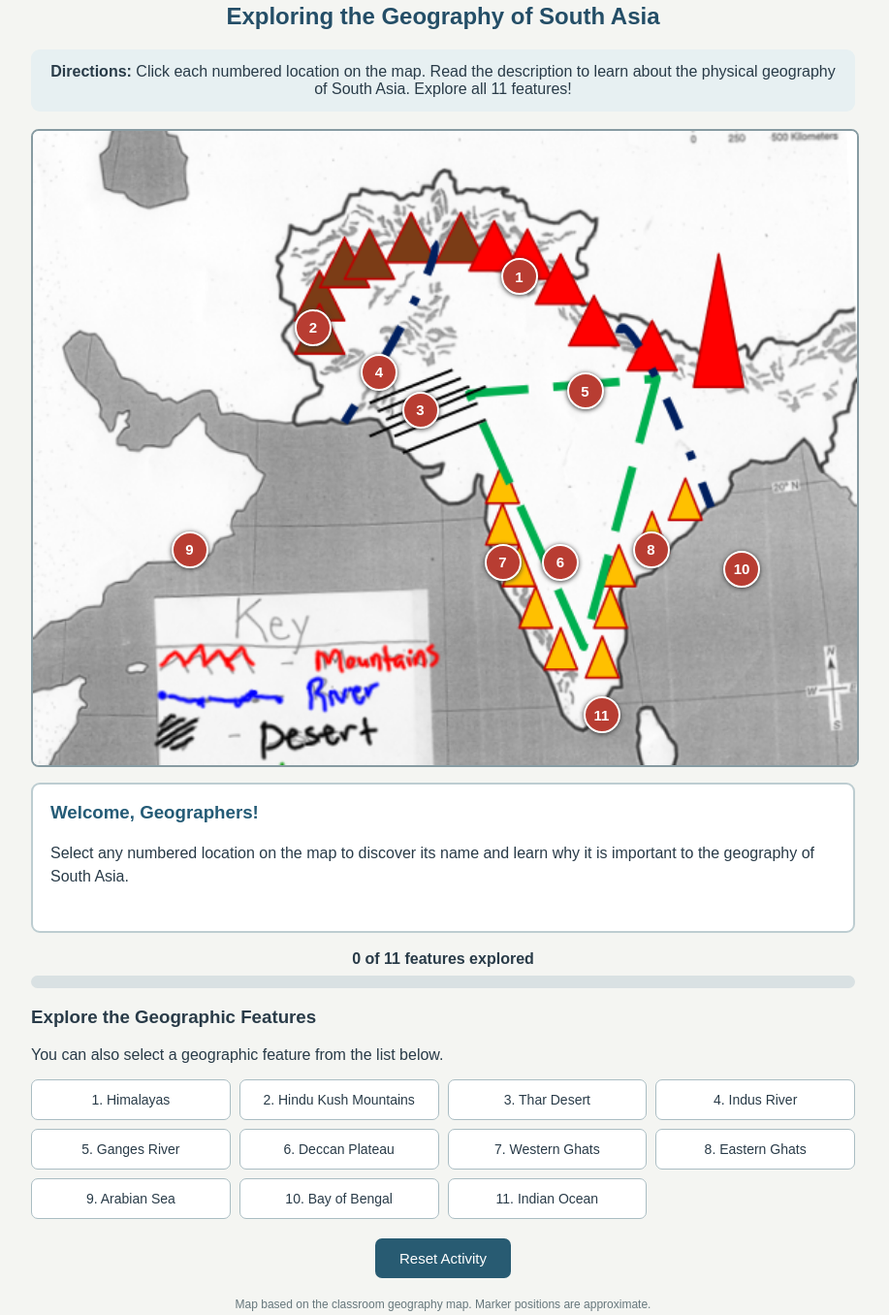
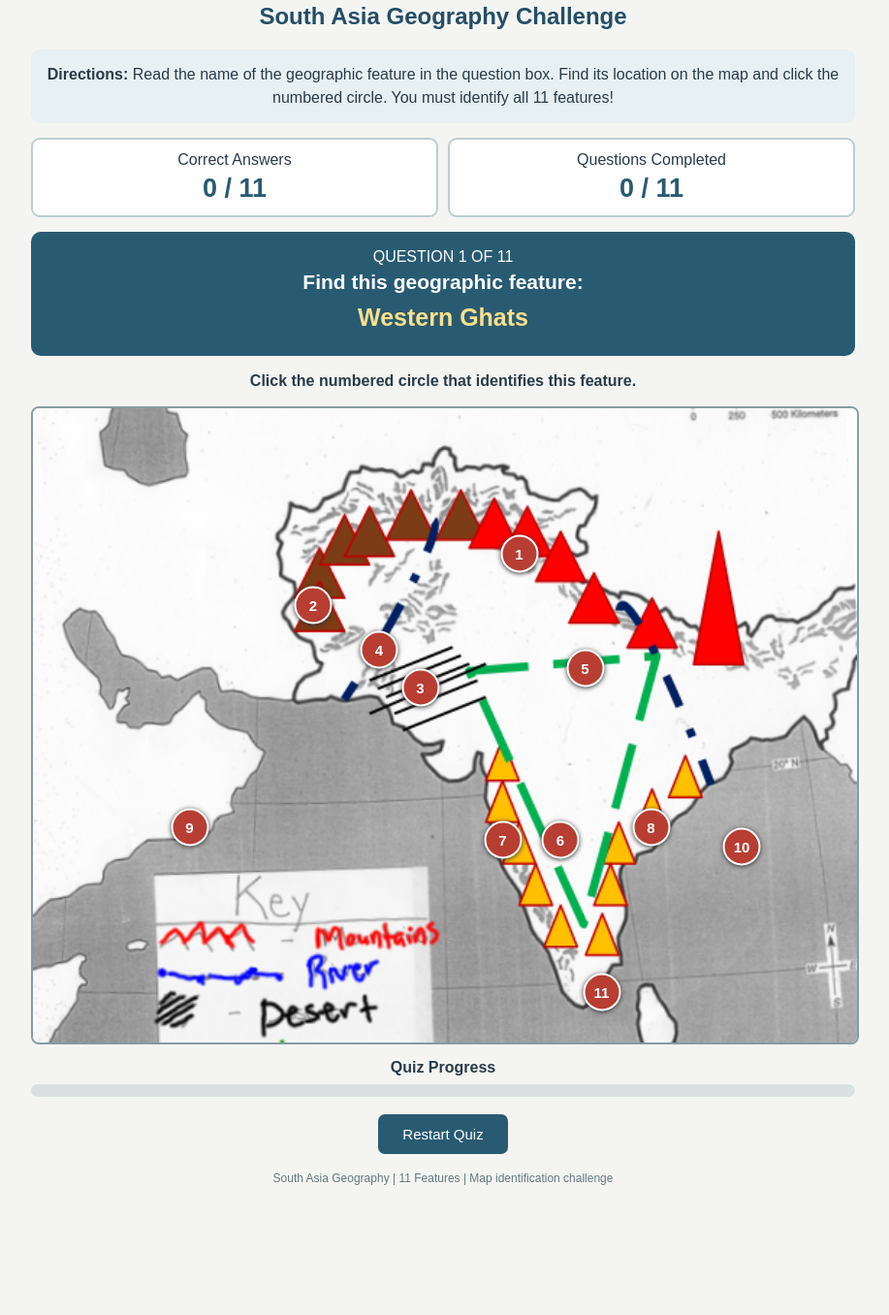
Before and after one commit to jbodine-source/south-asia-map, a plain HTML site: page index.html in a window 1280 px wide. Shown: the part 32-1388 px from the top of the page at 97% size, without its empty margins (183-1100 px from the left). After the commit the page ends 1281 px from the top, so only its background shows below. Drawn offline with Linux system fonts and the light colour scheme.

Commit message:
Revise title and enhance geography quiz layout
Updated the title and instructions for the South Asia geography activity. Enhanced the scoreboard and quiz functionality with new elements and improved styling.

```diff
--- a/index.html
+++ b/index.html
@@ -4,7 +4,8 @@
 <head>
 <meta charset="UTF-8">
 <meta name="viewport" content="width=device-width, initial-scale=1.0">
-<title>South Asia Geography Explorer</title>
+
+<title>South Asia Geography Challenge</title>
 
 <style>
 body {
@@ -30,10 +31,66 @@
   padding: 14px;
   border-radius: 9px;
   text-align: center;
-    margin-bottom: 18px;
+  line-height: 1.5;
 }
 
-  /* Map and clickable markers */
+/* QUIZ SCORE */
+
+.scoreboard {
+  display: grid;
+  grid-template-columns: 1fr 1fr;
+  gap: 10px;
+  margin: 15px 0;
+}
+
+.score-box {
+  background: white;
+  border: 2px solid #bdcdd1;
+  border-radius: 9px;
+  padding: 12px;
+  text-align: center;
+}
+
+.score-number {
+  display: block;
+  font-size: 27px;
+  font-weight: bold;
+  color: #285b72;
+  margin-top: 5px;
+}
+
+/* QUESTION */
+
+.question-panel {
+  background: #285b72;
+  color: white;
+  border-radius: 10px;
+  padding: 17px;
+  text-align: center;
+  margin: 15px 0;
+}
+
+.question-panel h3 {
+  margin: 5px 0 10px;
+  font-size: 21px;
+}
+
+.question-name {
+  font-size: 25px;
+  font-weight: bold;
+  color: #ffdf8a;
+  margin: 8px 0;
+}
+
+.feedback {
+  min-height: 25px;
+  text-align: center;
+  font-weight: bold;
+  margin: 12px 0;
+  line-height: 1.4;
+}
+
+/* MAP */
 
 .map-container {
   position: relative;
@@ -54,8 +111,8 @@
 .marker {
   position: absolute;
   transform: translate(-50%, -50%);
-    width: clamp(27px, 4.5vw, 38px);
-    height: clamp(27px, 4.5vw, 38px);
+  width: clamp(29px, 4.5vw, 39px);
+  height: clamp(29px, 4.5vw, 39px);
   border-radius: 50%;
   border: 2px solid white;
   background: #b83d32;
@@ -74,40 +131,20 @@
   outline: 3px solid #244e67;
 }
 
-  .marker.visited {
+.marker.correct {
   background: #36835b;
+  cursor: default;
 }
 
-  .marker.selected {
-    background: #e6a126;
-    outline: 3px solid #244e67;
+.marker.incorrect {
+  background: #b83d32;
 }
 
-  /* Information panel */
-
-  .info-panel {
-    margin-top: 16px;
-    padding: 18px;
-    background: white;
-    border: 2px solid #bdcdd1;
-    border-radius: 9px;
-    min-height: 115px;
-  }
-
-  .info-panel h3 {
-    color: #245b76;
-    margin-top: 0;
-  }
-
-  .info-panel p {
-    line-height: 1.5;
-  }
-
-  /* Progress */
+/* PROGRESS */
 
 .progress-section {
   text-align: center;
-    margin: 18px 0;
+  margin: 15px 0;
   font-weight: bold;
 }
 
@@ -126,39 +163,11 @@
   transition: width .3s;
 }
 
-  /* Feature list */
+/* BUTTONS */
 
-  .feature-list {
-    display: grid;
-    grid-template-columns: repeat(
-      auto-fit, minmax(180px, 1fr)
-    );
-    gap: 9px;
-    margin: 15px 0;
-  }
-
-  .feature-list button {
-    padding: 12px 8px;
-    border: 1px solid #aabdc3;
-    border-radius: 7px;
-    background: white;
-    cursor: pointer;
-    color: #293b48;
-    font-size: 14px;
-  }
-
-  .feature-list button:hover {
-    background: #e7f0f2;
-  }
-
-  .feature-list button.visited {
-    background: #e0eee4;
-    border-color: #36835b;
-  }
-
-  .reset-button {
+.action-button {
   display: block;
-    margin: 20px auto;
+  margin: 18px auto;
   padding: 12px 25px;
   background: #285b72;
   color: white;
@@ -168,14 +177,37 @@
   cursor: pointer;
 }
 
-  .reset-button:hover {
+.action-button:hover {
   background: #193e50;
 }
 
+.action-button:disabled {
+  opacity: .5;
+  cursor: not-allowed;
+}
+
+.completion {
+  background: #e0eee4;
+  border: 2px solid #36835b;
+  border-radius: 10px;
+  padding: 20px;
+  text-align: center;
+  margin-top: 15px;
+}
+
+.completion h3 {
+  color: #286b46;
+}
+
+.hidden {
+  display: none;
+}
+
 .footer {
+  text-align: center;
+  color: #66777c;
   font-size: 12px;
-    color: #66777c;
-    text-align: center;
+  margin-top: 15px;
 }
 </style>
 </head>
@@ -184,139 +216,158 @@
 
 <div id="activity">
 
-  <h2>Exploring the Geography of South Asia</h2>
+<h2>South Asia Geography Challenge</h2>
 
 <div class="instructions">
   <strong>Directions:</strong>
-    Click each numbered location on the map.
-    Read the description to learn about the physical
-    geography of South Asia. Explore all 11 features!
+  Read the name of the geographic feature in the question box.
+  Find its location on the map and click the numbered circle.
+  You must identify all 11 features!
 </div>
 
-  <!-- BACKGROUND MAP AND CLICKABLE MARKERS -->
+<!-- SCOREBOARD -->
+
+<div class="scoreboard">
+
+  <div class="score-box">
+    Correct Answers
+    <span class="score-number" id="score">0 / 11</span>
+  </div>
+
+  <div class="score-box">
+    Questions Completed
+    <span class="score-number" id="completed">0 / 11</span>
+  </div>
+
+</div>
+
+<!-- QUESTION -->
+
+<div class="question-panel" id="question-panel">
+
+  <div id="question-number">QUESTION 1 OF 11</div>
+
+  <h3>Find this geographic feature:</h3>
+
+  <div class="question-name" id="question-name">
+    Loading...
+  </div>
+
+</div>
+
+<div class="feedback" id="feedback" aria-live="polite">
+  Click the numbered circle on the map that identifies this feature.
+</div>
+
+<!-- MAP -->
 
 <div class="map-container">
 
   <img src="south-asia-map.png"
        alt="Classroom map of South Asia">
 
-    <!-- 1 Himalayas -->
+  <!-- 1 HIMALAYAS -->
   <button class="marker"
     style="left:59%; top:23%;"
     data-id="himalayas"
-      aria-label="Himalayas">1</button>
+    aria-label="Map location 1">1</button>
 
-    <!-- 2 Hindu Kush -->
+  <!-- 2 HINDU KUSH -->
   <button class="marker"
     style="left:34%; top:31%;"
     data-id="hindukush"
-      aria-label="Hindu Kush Mountains">2</button>
+    aria-label="Map location 2">2</button>
 
-    <!-- 3 Thar Desert -->
+  <!-- 3 THAR DESERT -->
   <button class="marker"
     style="left:47%; top:44%;"
     data-id="thar"
-      aria-label="Thar Desert">3</button>
+    aria-label="Map location 3">3</button>
 
-    <!-- 4 Indus River -->
+  <!-- 4 INDUS RIVER -->
   <button class="marker"
     style="left:42%; top:38%;"
     data-id="indus"
-      aria-label="Indus River">4</button>
+    aria-label="Map location 4">4</button>
 
-    <!-- 5 Ganges River -->
+  <!-- 5 GANGES RIVER -->
   <button class="marker"
     style="left:67%; top:41%;"
     data-id="ganges"
-      aria-label="Ganges River">5</button>
+    aria-label="Map location 5">5</button>
 
-    <!-- 6 Deccan Plateau -->
+  <!-- 6 DECCAN PLATEAU -->
   <button class="marker"
     style="left:64%; top:68%;"
     data-id="deccan"
-      aria-label="Deccan Plateau">6</button>
+    aria-label="Map location 6">6</button>
 
-    <!-- 7 Western Ghats -->
+  <!-- 7 WESTERN GHATS -->
   <button class="marker"
     style="left:57%; top:68%;"
     data-id="western"
-      aria-label="Western Ghats">7</button>
+    aria-label="Map location 7">7</button>
 
-    <!-- 8 Eastern Ghats -->
+  <!-- 8 EASTERN GHATS -->
   <button class="marker"
     style="left:75%; top:66%;"
     data-id="eastern"
-      aria-label="Eastern Ghats">8</button>
+    aria-label="Map location 8">8</button>
 
-    <!-- 9 Arabian Sea -->
+  <!-- 9 ARABIAN SEA -->
   <button class="marker"
     style="left:19%; top:66%;"
     data-id="arabian"
-      aria-label="Arabian Sea">9</button>
+    aria-label="Map location 9">9</button>
 
-    <!-- 10 Bay of Bengal -->
+  <!-- 10 BAY OF BENGAL -->
   <button class="marker"
     style="left:86%; top:69%;"
     data-id="bengal"
-      aria-label="Bay of Bengal">10</button>
+    aria-label="Map location 10">10</button>
 
-    <!-- 11 Indian Ocean -->
+  <!-- 11 INDIAN OCEAN -->
   <button class="marker"
     style="left:69%; top:92%;"
     data-id="ocean"
-      aria-label="Indian Ocean">11</button>
+    aria-label="Map location 11">11</button>
 
 </div>
 
-  <!-- INFORMATION PANEL -->
-
-  <div class="info-panel" aria-live="polite">
-
-    <h3 id="feature-title">
-      Welcome, Geographers!
-    </h3>
-
-    <p id="feature-description">
-      Select any numbered location on the map
-      to discover its name and learn why it is
-      important to the geography of South Asia.
-    </p>
-
-  </div>
-
-  <!-- PROGRESS BAR -->
+<!-- PROGRESS -->
 
 <div class="progress-section">
 
-    <span id="progress-count">
-      0 of 11 features explored
-    </span>
+  Quiz Progress
 
   <div class="progress-bar">
-      <div class="progress-fill"
-           id="progress-fill"></div>
+    <div class="progress-fill" id="progress-fill"></div>
   </div>
 
 </div>
 
-  <!-- ALTERNATIVE FEATURE LIST -->
+<!-- FINAL RESULTS -->
 
-  <h3>Explore the Geographic Features</h3>
+<div class="completion hidden" id="completion">
 
-  <p>
-    You can also select a geographic feature
-    from the list below.
-  </p>
+  <h3>Geography Challenge Complete!</h3>
 
-  <div class="feature-list" id="feature-list"></div>
+  <p id="final-score"></p>
 
-  <button class="reset-button" id="reset-button">
-    Reset Activity
+  <p id="final-message"></p>
+
+  <button class="action-button" id="restart">
+    Try Again
+  </button>
+
+</div>
+
+<button class="action-button" id="reset">
+  Restart Quiz
 </button>
 
 <p class="footer">
-    Map based on the classroom geography map.
-    Marker positions are approximate.
+  South Asia Geography | 11 Features | Map identification challenge
 </p>
 
 </div>
@@ -327,205 +378,255 @@
 
   const features = {
 
-    himalayas: {
-      name: "1. Himalayas",
-      description:
-        "The Himalayas are a massive mountain range along the northern border of India. They include Mount Everest, the world's highest mountain. These mountains influence climate by blocking cold air and helping produce rainfall."
-    },
+    himalayas: "Himalayas",
 
-    hindukush: {
-      name: "2. Hindu Kush Mountains",
-      description:
-        "The Hindu Kush is a rugged mountain range located mainly in Afghanistan and extending into northern Pakistan. It forms part of the mountainous landscape northwest of the Indian subcontinent and has historically influenced travel and trade."
-    },
+    hindukush: "Hindu Kush Mountains",
 
-    thar: {
-      name: "3. Thar Desert",
-      description:
-        "The Thar Desert, also called the Great Indian Desert, is located in northwestern India and southeastern Pakistan. It is a hot, dry region with sandy dunes and limited rainfall."
-    },
+    thar: "Thar Desert",
 
-    indus: {
-      name: "4. Indus River",
-      description:
-        "The Indus River begins in the Tibetan Plateau and flows through the Himalayas and Pakistan before emptying into the Arabian Sea. The Indus Valley was home to one of the world's earliest civilizations, including Harappa and Mohenjo-Daro."
-    },
+    indus: "Indus River",
 
-    ganges: {
-      name: "5. Ganges River",
-      description:
-        "The Ganges River begins in the Himalayas and flows across northern India and Bangladesh. It provides water for farming and millions of people. It is also a sacred river in Hinduism."
-    },
+    ganges: "Ganges River",
 
-    deccan: {
-      name: "6. Deccan Plateau",
-      description:
-        "The Deccan Plateau is a large, elevated region covering much of southern India. It is bordered by the Western and Eastern Ghats. Its elevation and landscape influence the region's rivers, climate, and agriculture."
-    },
+    deccan: "Deccan Plateau",
 
-    western: {
-      name: "7. Western Ghats",
-      description:
-        "The Western Ghats are a mountain range running along the western side of India. They influence rainfall by forcing moist winds from the Arabian Sea upward, creating wet conditions on their western slopes."
-    },
+    western: "Western Ghats",
 
-    eastern: {
-      name: "8. Eastern Ghats",
-      description:
-        "The Eastern Ghats are a discontinuous mountain range along India's eastern coast. They border the Deccan Plateau and are separated in places by rivers flowing toward the Bay of Bengal."
-    },
+    eastern: "Eastern Ghats",
 
-    arabian: {
-      name: "9. Arabian Sea",
-      description:
-        "The Arabian Sea is part of the northern Indian Ocean. It lies west of India and borders the western coast of the Indian subcontinent. It has been an important route for trade and transportation."
-    },
+    arabian: "Arabian Sea",
 
-    bengal: {
-      name: "10. Bay of Bengal",
-      description:
-        "The Bay of Bengal is located east of India and west of Myanmar. It is the northeastern part of the Indian Ocean. The Ganges and Brahmaputra river systems empty into it, forming a large delta."
-    },
+    bengal: "Bay of Bengal",
 
-    ocean: {
-      name: "11. Indian Ocean",
-      description:
-        "The Indian Ocean is the third-largest ocean in the world. It borders South Asia to the south and has connected the region to Africa, the Middle East, and Southeast Asia through trade and travel for centuries."
-    }
+    ocean: "Indian Ocean"
 
   };
 
-  const visited = new Set();
+  let questions = [];
+  let currentQuestion = 0;
+  let score = 0;
+  let completed = 0;
+  let locked = false;
 
-  const title =
-    document.getElementById("feature-title");
+  const questionName =
+    document.getElementById("question-name");
 
-  const description =
-    document.getElementById("feature-description");
+  const questionNumber =
+    document.getElementById("question-number");
 
-  const count =
-    document.getElementById("progress-count");
+  const feedback =
+    document.getElementById("feedback");
 
-  const progress =
+  const scoreDisplay =
+    document.getElementById("score");
+
+  const completedDisplay =
+    document.getElementById("completed");
+
+  const progressFill =
     document.getElementById("progress-fill");
 
-  const featureList =
-    document.getElementById("feature-list");
+  const completion =
+    document.getElementById("completion");
 
-  function selectFeature(id) {
+  const markers =
+    document.querySelectorAll(".marker");
 
-    const feature = features[id];
+  // RANDOMIZE THE QUESTION ORDER
 
-    if (!feature) return;
+  function shuffle(array) {
 
-    title.textContent = feature.name;
-    description.textContent = feature.description;
+    for (let i = array.length - 1; i > 0; i--) {
 
-    visited.add(id);
+      const j = Math.floor(Math.random() * (i + 1));
 
-    // Update map markers
-    document.querySelectorAll(".marker").forEach(marker => {
+      [array[i], array[j]] = [array[j], array[i]];
 
-      marker.classList.toggle(
-        "visited",
-        visited.has(marker.dataset.id)
-      );
+    }
 
-      marker.classList.toggle(
-        "selected",
-        marker.dataset.id === id
-      );
+    return array;
 
+  }
+
+  // DISPLAY CURRENT QUESTION
+
+  function showQuestion() {
+
+    if (currentQuestion >= questions.length) {
+      finishQuiz();
+      return;
+    }
+
+    locked = false;
+
+    const id = questions[currentQuestion];
+
+    questionNumber.textContent =
+      "QUESTION " + (currentQuestion + 1) + " OF 11";
+
+    questionName.textContent = features[id];
+
+    feedback.textContent =
+      "Click the numbered circle that identifies this feature.";
+
+    markers.forEach(marker => {
+      marker.disabled = marker.classList.contains("correct");
     });
 
-    // Update feature list
-    document.querySelectorAll(".feature-list button")
-      .forEach(button => {
+  }
 
-        button.classList.toggle(
-          "visited",
-          visited.has(button.dataset.id)
-        );
+  // CHECK STUDENT ANSWER
 
-        button.setAttribute(
-          "aria-pressed",
-          button.dataset.id === id ? "true" : "false"
-        );
+  function checkAnswer(id, marker) {
 
-      });
+    if (locked || marker.classList.contains("correct")) {
+      return;
+    }
 
-    // Update progress
-    count.textContent =
-      visited.size + " of 11 features explored";
+    const correctAnswer = questions[currentQuestion];
 
-    progress.style.width =
-      (visited.size / 11 * 100) + "%";
+    if (id === correctAnswer) {
 
-    if (visited.size === 11) {
+      locked = true;
 
-      title.textContent =
-        "Great Work, Geographer!";
+      score++;
+      completed++;
 
-      description.textContent =
-        "You have explored all 11 geographic features of South Asia. You are ready to demonstrate your knowledge of the region!";
+      marker.classList.add("correct");
+
+      feedback.textContent =
+        "Correct! Excellent geographic identification!";
+
+      updateScore();
+
+      // MOVE TO NEXT QUESTION
+
+      setTimeout(() => {
+
+        currentQuestion++;
+
+        if (currentQuestion < 11) {
+          showQuestion();
+        } else {
+          finishQuiz();
+        }
+
+      }, 1100);
+
+    } else {
+
+      feedback.textContent =
+        "Not quite! Try another location on the map.";
+
+      marker.classList.add("incorrect");
+
+      setTimeout(() => {
+        marker.classList.remove("incorrect");
+      }, 500);
 
     }
 
   }
 
-  // Map marker events
-  document.querySelectorAll(".marker").forEach(marker => {
+  // UPDATE SCORE AND PROGRESS
+
+  function updateScore() {
+
+    scoreDisplay.textContent = score + " / 11";
+
+    completedDisplay.textContent =
+      completed + " / 11";
+
+    progressFill.style.width =
+      (completed / 11 * 100) + "%";
+
+  }
+
+  // FINISH QUIZ
+
+  function finishQuiz() {
+
+    locked = true;
+
+    questionNumber.textContent = "QUIZ FINISHED!";
+
+    questionName.textContent =
+      "You identified all 11 features!";
+
+    feedback.textContent = "";
+
+    document.getElementById("final-score").textContent =
+      "Your final score: " + score + " out of 11.";
+
+    let message = "";
+
+    if (score === 11) {
+      message = "Perfect score! Outstanding work, geographer!";
+    } else {
+      message = "Great job completing the South Asia Geography Challenge!";
+    }
+
+    document.getElementById("final-message").textContent =
+      message;
+
+    completion.classList.remove("hidden");
+
+    document.getElementById("reset").classList.add("hidden");
+
+    markers.forEach(marker => {
+      marker.disabled = true;
+    });
+
+  }
+
+  // SET UP MARKER CLICKS
+
+  markers.forEach(marker => {
 
     marker.addEventListener("click", () => {
-      selectFeature(marker.dataset.id);
+
+      checkAnswer(marker.dataset.id, marker);
+
     });
 
   });
 
-  // Create feature list
-  Object.keys(features).forEach(id => {
+  // START OR RESTART QUIZ
 
-    const button = document.createElement("button");
+  function startQuiz() {
 
-    button.textContent = features[id].name;
-    button.dataset.id = id;
+    questions = shuffle(Object.keys(features));
 
-    button.addEventListener("click", () => {
-      selectFeature(id);
-    });
+    currentQuestion = 0;
+    score = 0;
+    completed = 0;
+    locked = false;
 
-    featureList.appendChild(button);
+    markers.forEach(marker => {
+
+      marker.classList.remove("correct", "incorrect");
+      marker.disabled = false;
 
     });
 
-  // Reset activity
-  document.getElementById("reset-button")
-    .addEventListener("click", () => {
+    completion.classList.add("hidden");
 
-      visited.clear();
+    document.getElementById("reset").classList.remove("hidden");
 
-      document.querySelectorAll(".marker")
-        .forEach(marker => {
-          marker.classList.remove("visited", "selected");
-        });
+    updateScore();
 
-      document.querySelectorAll(".feature-list button")
-        .forEach(button => {
-          button.classList.remove("visited");
-          button.setAttribute("aria-pressed", "false");
-        });
+    showQuestion();
 
-      title.textContent = "Welcome, Geographers!";
+  }
 
-      description.textContent =
-        "Select any numbered location on the map to discover its name and learn why it is important to the geography of South Asia.";
+  document.getElementById("reset")
+    .addEventListener("click", startQuiz);
 
-      count.textContent =
-        "0 of 11 features explored";
+  document.getElementById("restart")
+    .addEventListener("click", startQuiz);
 
-      progress.style.width = "0%";
-
-    });
+  // BEGIN
+  startQuiz();
 
 })();
 
```
Lines whose indentation alone changed are shown as unchanged.
